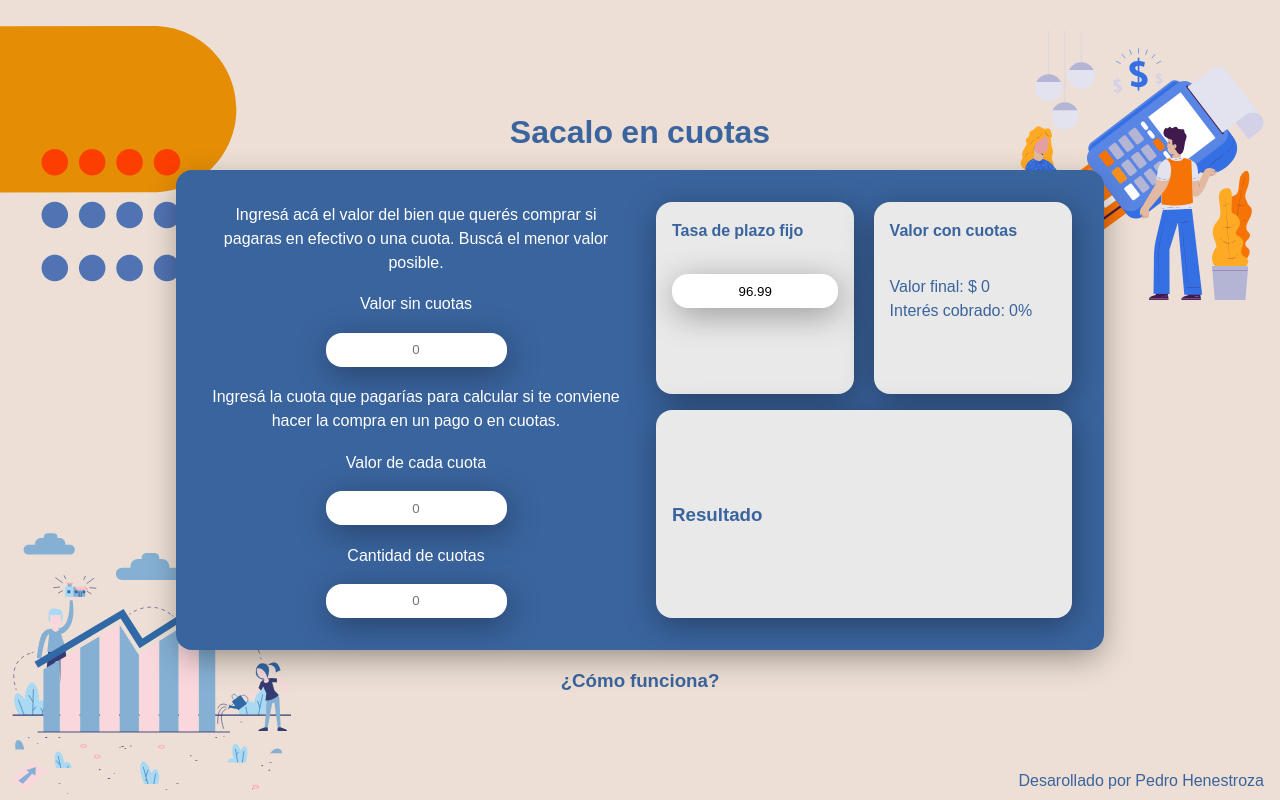
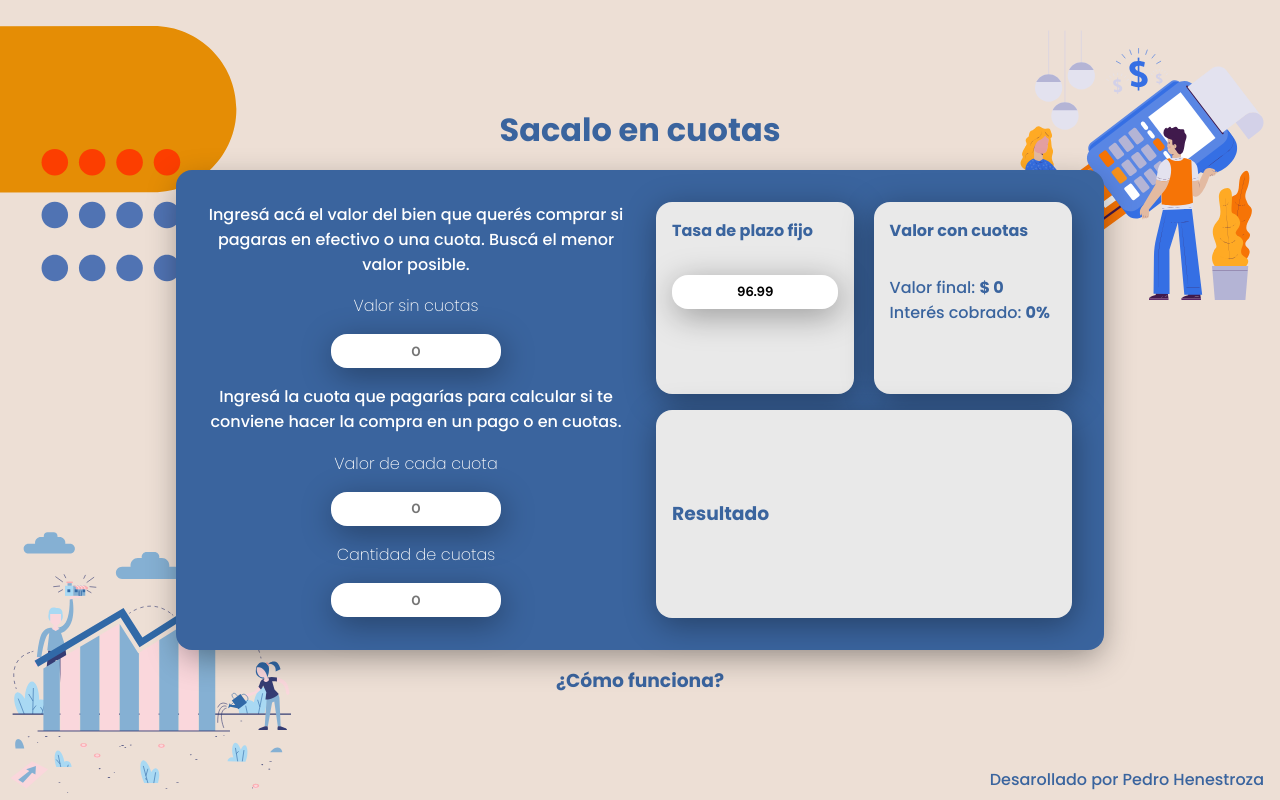
Before and after one commit to soype/sacaloencuotas, a React (Create React App) app: page / in a window 1280 px wide. Built offline with nearby package versions, Linux system fonts and the light colour scheme.

Commit message:
Version 1.1. Cambiar estilos de letras y numeros

```diff
--- a/src/App.css
+++ b/src/App.css
@@ -1,6 +1,6 @@
-@import url("https://fonts.googleapis.com/css2?family=Noto+Sans+Miao&display=swap");
+@import url("https://fonts.googleapis.com/css2?family=DM+Sans:wght@400;500;700&family=Poppins:wght@100;200;300;500;600;700&display=swap");
 .App {
-  font-family: "Noto Sans Miao", sans-serif;
+  font-family: "Poppins";
   display: flex;
   flex-direction: column;
   justify-content: center;
@@ -31,6 +31,8 @@ input[type=number] {
 
 input {
   text-align: center;
+  font-family: "DM Sans";
+  font-weight: 600;
   border: none;
   box-shadow: 2px 7px 32px 0px rgba(0, 0, 0, 0.35);
   outline: none;
--- a/src/App.scss
+++ b/src/App.scss
@@ -1,7 +1,9 @@
-@import url("https://fonts.googleapis.com/css2?family=Noto+Sans+Miao&display=swap");
+@import url('https://fonts.googleapis.com/css2?family=DM+Sans:wght@400;500;700&family=Poppins:wght@100;200;300;500;600;700&display=swap');
+
+
 
 .App {
-  font-family: "Noto Sans Miao", sans-serif;
+  font-family: "Poppins";
   display: flex;
   flex-direction: column;
   justify-content: center;
@@ -32,6 +34,8 @@ input[type=number] {
 
 input{
   text-align: center;
+  font-family: 'DM Sans';
+  font-weight: 600;
   border: none;
   box-shadow: 2px 7px 32px 0px rgba(0,0,0,0.35);
   outline: none;
--- a/src/components/calculator/Form.module.css
+++ b/src/components/calculator/Form.module.css
@@ -1,6 +1,9 @@
 .form {
   display: flex;
   padding: 0 1rem 0;
+}
+.form label {
+  font-weight: 200;
 }
 
 .calculator {
--- a/src/components/calculator/Form.module.scss
+++ b/src/components/calculator/Form.module.scss
@@ -1,6 +1,9 @@
 .form{
     display: flex;
     padding: 0 1rem 0;
+    label{
+        font-weight: 200;
+    }
 }
 
 .calculator{
--- a/src/components/calculator/Result.js
+++ b/src/components/calculator/Result.js
@@ -28,8 +28,8 @@ const Result = (props) => {
         </MiniCard>
         <MiniCard>
           <p className={styles.minititle}><strong>Valor con cuotas</strong></p>
-          <p className={styles["valor-final"]}>Valor final: $ {props.valorFinal}</p>
-          <p className={styles["tasa-interes"]}>Interés cobrado: {props.interes}%</p>
+          <p className={styles["valor-final"]}>Valor final: <strong>$ {props.valorFinal}</strong></p>
+          <p className={styles["tasa-interes"]}>Interés cobrado: <strong>{props.interes}%</strong></p>
         </MiniCard>
       </div>
       <div className={styles.texto}>
```
Also changed, not shown: 2 other files (tests, documents, lock files or other folders).
